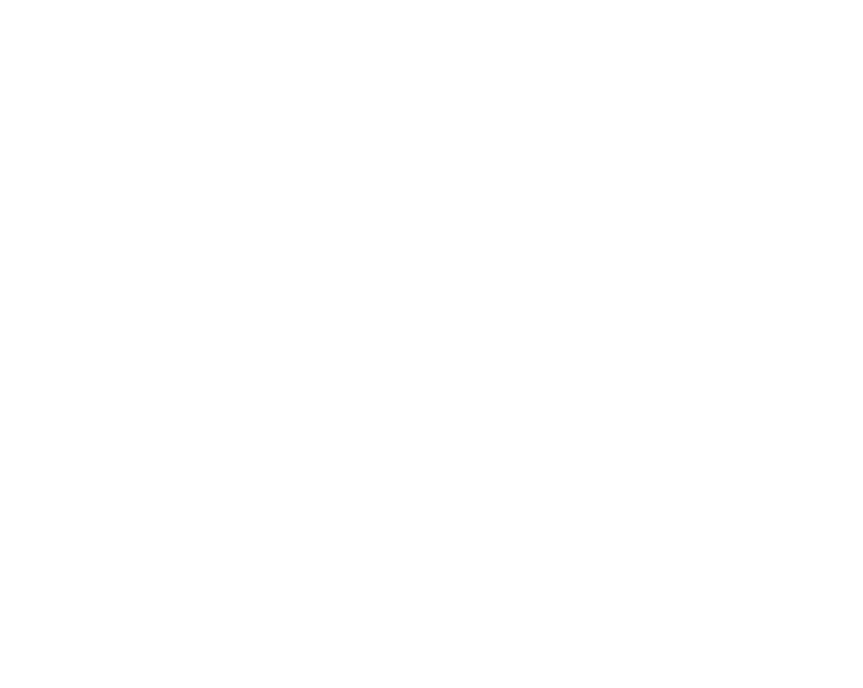
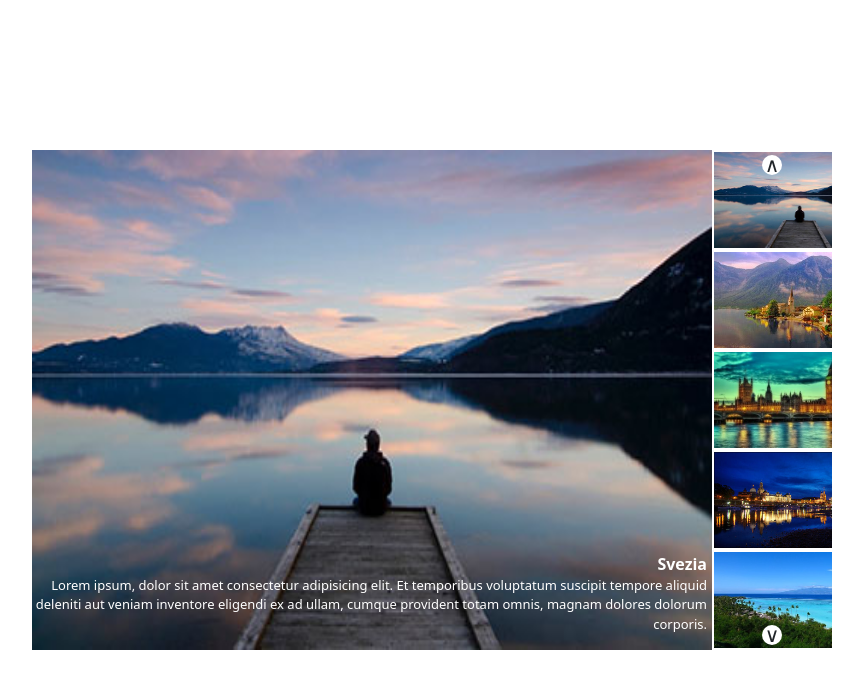
Before and after one commit to FedericoCaf/js-array-carousel, a plain HTML site: page index.html in a window 1280 px wide. Shown: the whole page, without its empty margins (208-1071 px from the left). Drawn offline with nearby package versions, Linux system fonts and the light colour scheme.

Commit message:
in-progress

```diff
--- a/css/style.css
+++ b/css/style.css
@@ -0,0 +1,84 @@
+.fc-container{
+  height: 100vh;
+}
+
+.fc-container-box{
+  min-width: 800px;
+  width: 50vw;
+}
+
+.box-left{
+  width: 85%;
+}
+
+.fc-item{
+  display: none;
+  position: relative;
+  height: 500px;
+  background-color: aquamarine;
+  overflow: hidden;
+}
+
+.fc-item.active{
+  display: block;
+}
+
+.fc-item img {
+  height: 100%;
+  width: 100%;
+}
+
+.fc-item .text-area{
+  position: absolute;
+  color: white;
+  bottom: 0;
+  right: 5px;
+  text-align: right;
+}
+
+.text-area p{
+  font-size: 13px;
+}
+
+
+
+.box-right img{
+  height: 100%;
+}
+
+.box-right{
+  position: relative;
+  width: 15%;
+  height: 500px;
+  background-color: coral;
+  overflow: hidden;
+}
+
+.box-mini{
+  height: 100px;
+  width: 100%;
+  border: 2px solid white;
+}
+
+.fc-prev, .fc-next{
+  position: absolute;
+  left: 50%;
+  transform: translateX(-50%);
+  width: 20px;
+  height: 20px;
+  font-size: 20px;
+  line-height: 20px;
+  text-align: center;
+  background-color: white;
+  border-radius: 50%;
+  cursor: pointer;
+  z-index: 999;
+}
+
+.fc-prev{
+  top: 5px;
+}
+
+.fc-next{
+  bottom: 5px;
+}
--- a/index.html
+++ b/index.html
@@ -11,6 +11,81 @@
 </head>
 <body>
 
+  <div class="fc-container d-flex justify-content-center align-items-center">
+    <div class="fc-container-box d-flex">
+      <div class="box-left">
+        <div class="fc-item active">
+          <img src="img/01.jpg" alt="">
+          <div class="text-area">
+              <span> <strong>Svezia</strong> </span>
+              <p> Lorem ipsum, dolor sit amet consectetur adipisicing elit. Et temporibus voluptatum suscipit tempore  aliquid deleniti aut veniam inventore eligendi ex ad ullam, cumque provident totam omnis, magnam dolores dolorum corporis.
+              </p>
+          </div>
+
+        </div>
+        <div class="fc-item">
+          <img src="img/02.jpg" alt="">
+          <div class="text-area">
+            <span> <strong>Svizzera</strong> </span>
+            <p> Lorem ipsum
+            </p>
+        </div>
+        </div>
+        <div class="fc-item">
+          <img src="img/03.jpg" alt="">
+          <div class="text-area">
+            <span> <strong>Gran Bretagna</strong> </span>
+            <p> Lorem ipsum, dolor sit amet consectetur adipisicing elit.
+            </p>
+        </div>
+        </div>
+        <div class="fc-item">
+          <img src="img/04.jpg" alt="">
+          <div class="text-area">
+            <span> <strong>Germania</strong> </span>
+            <p> Lorem ipsum, dolor sit amet consectetur adipisicing elit. Et temporibus voluptatum suscipit tempore  aliquid deleniti aut veniam inventore eligendi ex ad ullam,
+            </p>
+        </div>
+        </div>
+        <div class="fc-item">
+          <img src="img/05.jpg" alt="">
+          <div class="text-area">
+            <span> <strong>Paradise</strong> </span>
+            <p> Et temporibus voluptatum suscipit tempore  aliquid deleniti aut veniam inventore eligendi ex ad ullam,
+            </p>
+        </div>
+        </div>
+
+      </div>
+      <div class="box-right">
+          <div class="box-mini">
+            <img src="img/01.jpg" alt="">
+          </div>
+          <div class="box-mini">
+            <img src="img/02.jpg" alt="">
+          </div>
+          <div class="box-mini">
+            <img src="img/03.jpg" alt="">
+          </div>
+          <div class="box-mini">
+            <img src="img/04.jpg" alt="">
+          </div>
+          <div class="box-mini">
+            <img src="img/05.jpg" alt="">
+          </div>
+
+        <!-- <i class="fas fa-chevron-up"></i>
+        <i class="fas fa-chevron-down"></i> -->
+
+
+        <div class="fc-prev">&#8743;</div>
+        <div class="fc-next">&#8744;</div>
+
+      </div>
+
+    </div>
+  </div>
+
 
   <script src="js/script.js"></script>
 </body>
--- a/js/script.js
+++ b/js/script.js
@@ -0,0 +1,17 @@
+const fotoArray = ['img/01.jpg','img/02.jpg','img/03.jpg','img/04.jpg','img/05.jpg'];
+
+const title = [
+  'Svezia',
+  'Svizzera',
+  'Gran Bretagna',
+  'Germania',
+  'Paradise'
+]
+
+const text = [
+  'Lorem ipsum, dolor sit amet consectetur adipisicing elit. Et temporibus voluptatum suscipit tempore aliquid deleniti aut veniam inventore eligendi ex ad ullam, cumque provident totam omnis, magnam dolores dolorum corporis.',
+  'Lorem ipsum',
+  'Lorem ipsum, dolor sit amet consectetur adipisicing elit.',
+  'Lorem ipsum, dolor sit amet consectetur adipisicing elit. Et temporibus voluptatum suscipit tempore aliquid deleniti aut veniam inventore eligendi ex ad ullam,',
+  'Et temporibus voluptatum suscipit tempore aliquid deleniti aut veniam inventore eligendi ex ad ullam,',
+]
```
